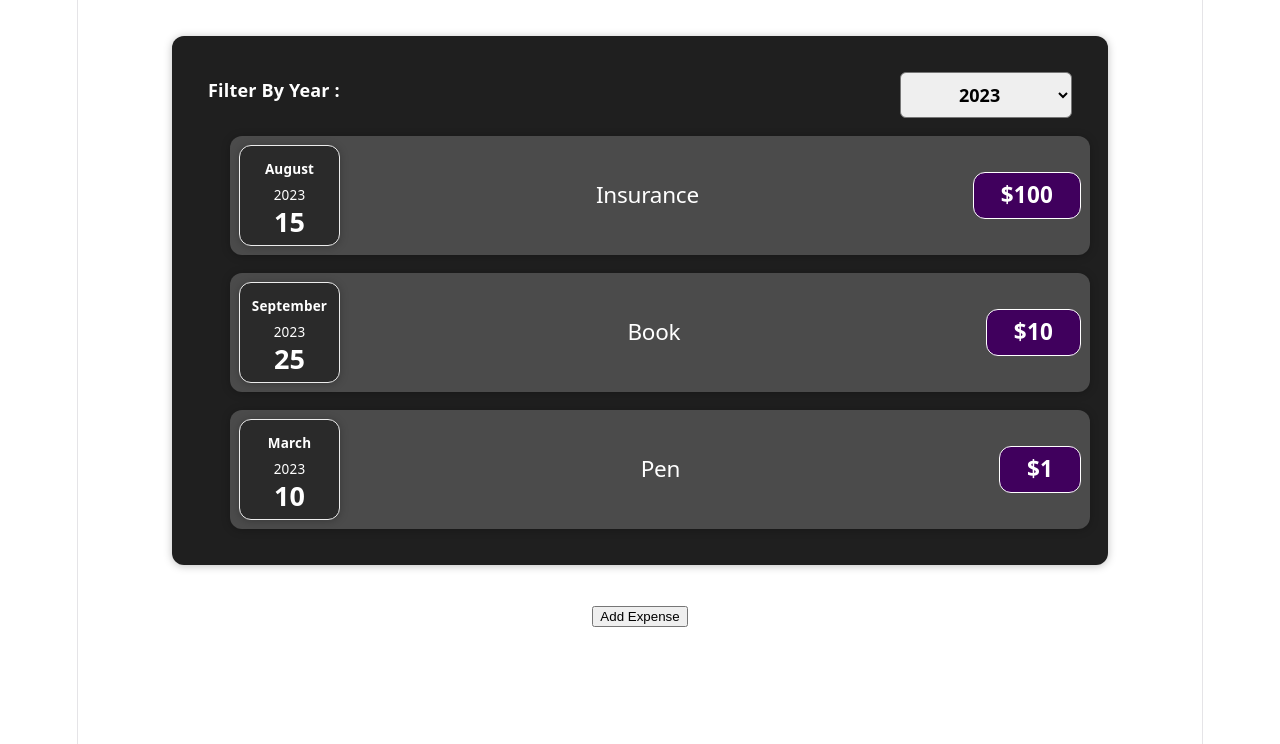
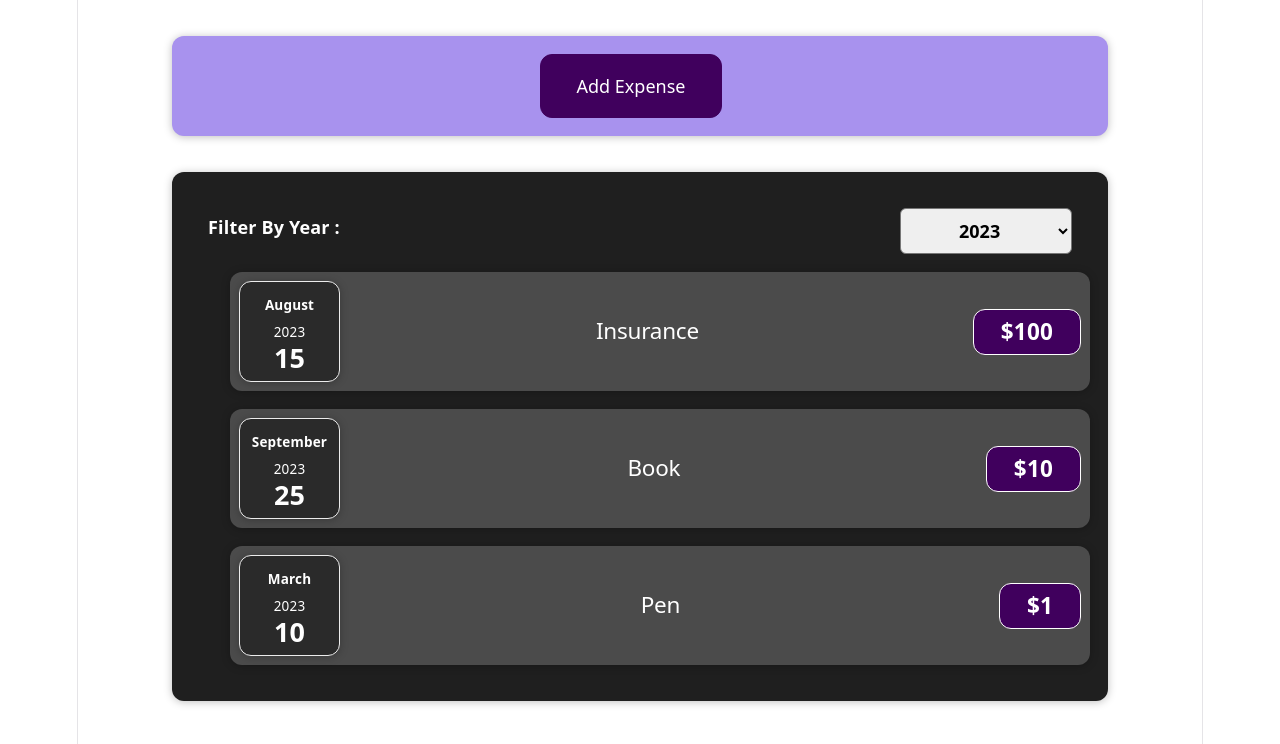
Before and after one commit to piyush-123-123/expense-tracker-react, a React (Vite) app: page / in a window 1280 px wide. Shown: the top 744 px of the page. Built offline with nearby package versions, Linux system fonts and the light colour scheme.

Commit message:
Show Form functionaly added and cancel button added

```diff
--- a/src/App.jsx
+++ b/src/App.jsx
@@ -3,10 +3,8 @@ import Expenses from "./components/Expenses/Expenses";
 import NewExpenses from "./components/New Expenses/NewExpenses";
 
 function App() {
-  const [showForm,setShowForm]=useState(false);
-  const formOpenHandler=()=>{
-  setShowForm(true);
-  }
+
+
 
   const expenses = [
     { id: 1, title: "Insurance", date: new Date(2023, 7, 15), price: 100 },
@@ -26,11 +24,9 @@ function App() {
   }
   return (
     <div>
-      {showForm && <NewExpenses onAddExpense={addExpenseHandler}/>}
+
+      {<NewExpenses onAddExpense={addExpenseHandler}/>}
       <Expenses expenses={expense} />
-
-      <button onClick={formOpenHandler}>Add Expense</button>
-
     </div>
   );
 }
--- a/src/components/New Expenses/ExpenseForm.jsx
+++ b/src/components/New Expenses/ExpenseForm.jsx
@@ -22,9 +22,9 @@ const ExpenseForm = (props) =>{
     const formSubmitHandler=(event)=>{
     event.preventDefault();
 
-  console.log("Title:", enteredTitle);
-  console.log("Amount:", enteredAmount);
-  console.log("Date:", enteredDate);
+  //console.log("Title:", enteredTitle);
+  //console.log("Amount:", enteredAmount);
+  //console.log("Date:", enteredDate);
     const ExpenseData={
         title:enteredTitle,
         price:enteredAmount,
@@ -52,7 +52,8 @@ const ExpenseForm = (props) =>{
         </div>
     </div>
     <div className="new-expense__actions">
-        <button type="submit">Cancel</button>
+        <button type="button" onClick={props.onCancel}>Cancel</button>
+
         <button type="submit">Add Expense</button>
 
     </div>
--- a/src/components/New Expenses/NewExpenses.jsx
+++ b/src/components/New Expenses/NewExpenses.jsx
@@ -1,15 +1,38 @@
-import React from "react";
+import React, { useState } from "react";
 import "./NewExpenses.css";
 import ExpenseForm from "./ExpenseForm";
+
 function NewExpenses(props){
+
+     const [showForm,setShowForm]=useState(false);
+     const formOpenHandler=()=>{
+     setShowForm(true);
+     }
+     const closeFormHandler=()=>{
+        setShowForm(false);
+     }
     const saveExpesenseDataHandler=(enteredExpenseData)=>{
         const expenseData={...enteredExpenseData,id: Math.random().toString()};
         props.onAddExpense(expenseData);
+        setShowForm(false);
     }
+
 
     return (
        <div className="new-expense">
-        <ExpenseForm onSaveExpenseData={saveExpesenseDataHandler}/>
+
+            {!showForm && (
+            <button onClick={formOpenHandler}>Add Expense</button>
+
+            )}
+            {showForm && (
+             <ExpenseForm onSaveExpenseData={saveExpesenseDataHandler}
+             onCancel={closeFormHandler}
+             />
+
+            )
+            }
+
        </div>
     )
 
```
